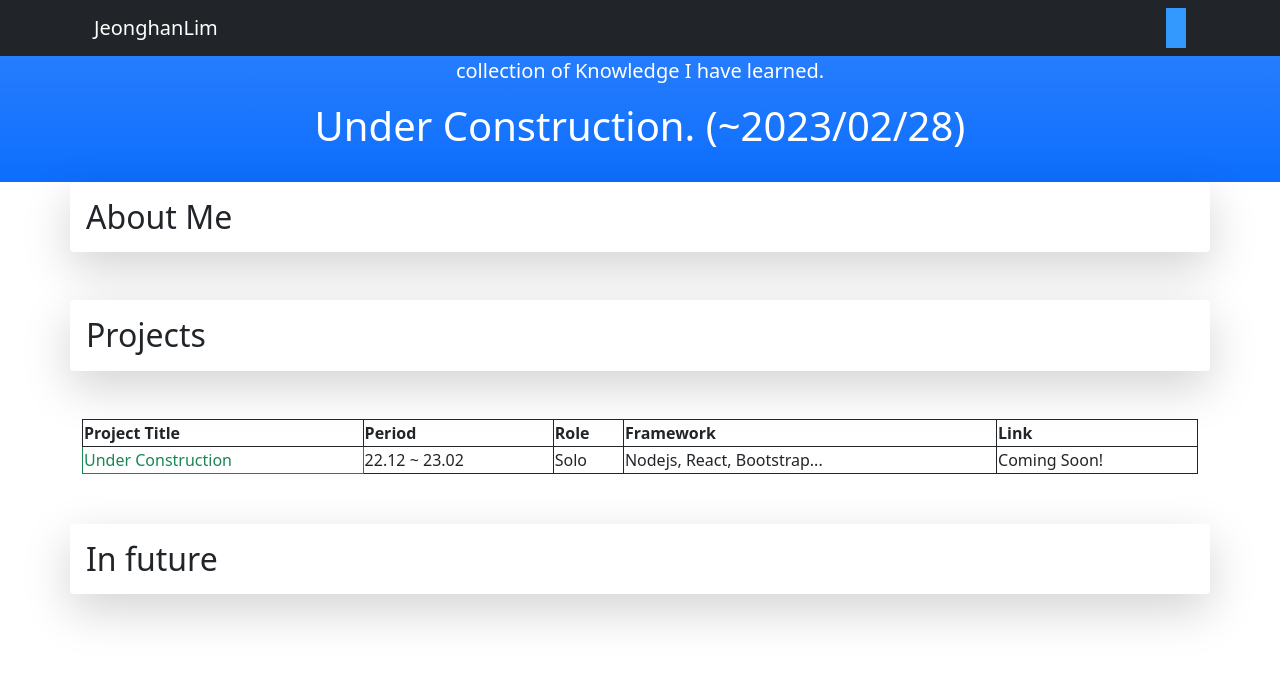
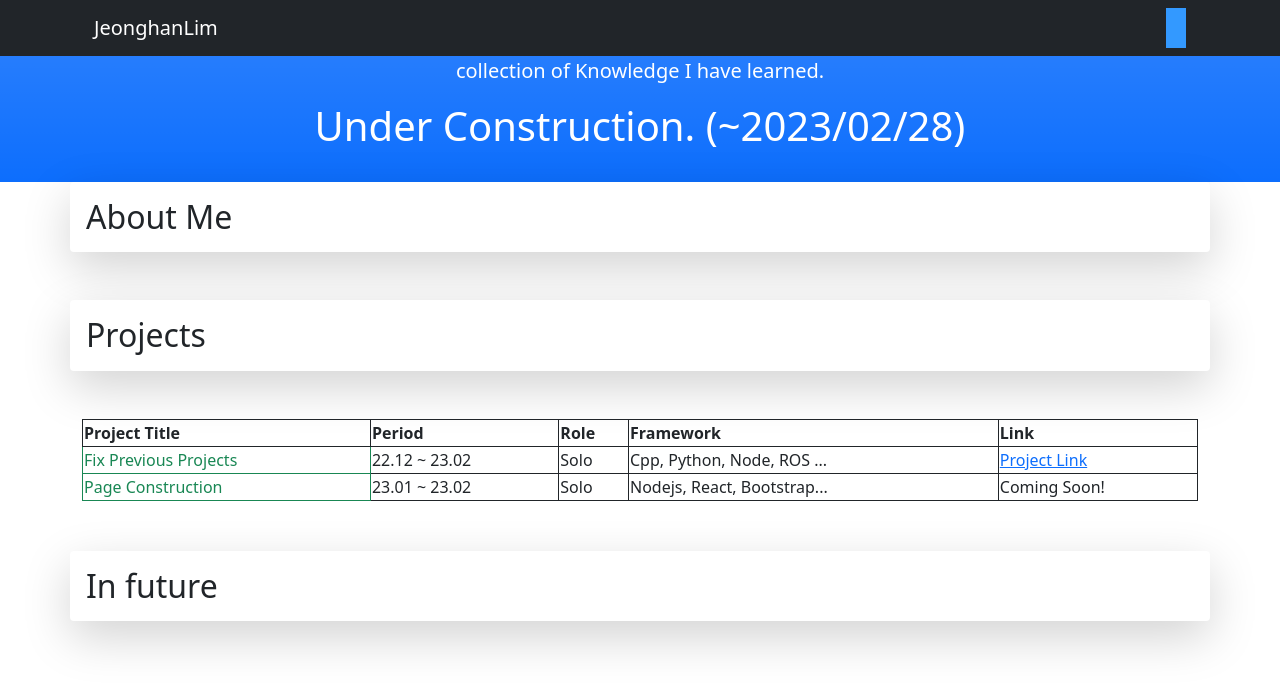
Before and after one commit to lim-it-err/lim-it-err.github.io, a plain HTML site: page index.html in a window 1280 px wide. Drawn offline with nearby package versions, Linux system fonts and the light colour scheme.

Commit message:
fix : minor

```diff
--- a/index.html
+++ b/index.html
@@ -62,19 +62,20 @@
                         <th>Link</th>
                     </tr>
                     <tr>
-                        <td class="text-success">Under Construction</td>
+                        <td class="text-success">Fix Previous Projects</td>
                         <td>22.12 ~ 23.02</td>
+                        <td>Solo</td>
+                        <td>Cpp, Python, Node, ROS ...</td>
+                        <td><a href="https://github.com/lim-it-ing"> Project Link</a> </td>
+                    </tr>
+                    <tr>
+                        <td class="text-success">Page Construction</td>
+                        <td>23.01 ~ 23.02</td>
                         <td>Solo</td>
                         <td>Nodejs, React, Bootstrap...</td>
                         <td>Coming Soon!</td>
                     </tr>
-<!--                    <tr>-->
-<!--                        <td class="text-success">Self Driving Contest -PAMS2018</td>-->
-<!--                        <td>18.09 ~ 18.11</td>-->
-<!--                        <td>Team Member</td>-->
-<!--                        <td>Python </td>-->
-<!--                        <td><a href="https://github.com/HongBeenKim/pams-skku"> Project Link</a> </td>-->
-<!--                    </tr>-->
+
 <!--                    <tr>-->
 <!--                        <td class="text-success">KookMinUniv Self Driving Contest</td>-->
 <!--                        <td>20.05 ~ 22.09</td>-->
```
